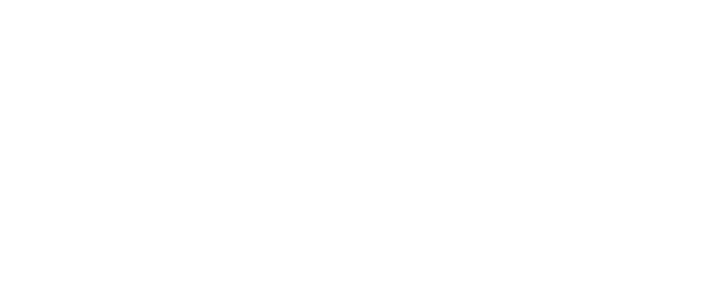
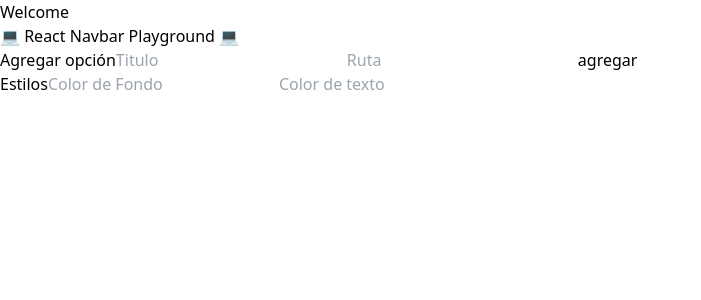
Before and after one commit to Pipexlul/U7-DOpt2-React-Nav-PG, a React (Vite) app: page /home in a window 1280 px wide. Before the commit this address had no page. Shown: the top 300 px of the page, without its empty margins (0-701 px from the left). Built offline with nearby package versions, Linux system fonts and the light colour scheme; a web font is replaced by a local one.

Commit message:
Create main route handling logic. Create main Root view component.

```diff
--- a/src/App.tsx
+++ b/src/App.tsx
@@ -1,21 +1,36 @@
-import { BrowserRouter, Routes, Route } from "react-router-dom";
+import {
+  createBrowserRouter,
+  RouterProvider,
+  Navigate,
+} from "react-router-dom";
 
-import Navbar from "./components/Navbar";
+import Root from "./views/Root";
+import Home from "./views/Home";
+import Default from "./views/Default";
 
-import Home from "./views/Home";
-
+const router = createBrowserRouter([
+  {
+    path: "/",
+    element: <Root />,
+    errorElement: null,
+    children: [
+      {
+        index: true,
+        element: <Navigate to="/home" />,
+      },
+      {
+        path: "/home",
+        element: <Home />,
+      },
+      {
+        path: "/:custom",
+        element: <Default />,
+      },
+    ],
+  },
+]);
 const App: React.FC = () => {
-  return (
-    <div>
-      <BrowserRouter>
-        <Navbar />
-        <br />
-        <Routes>
-          <Route path="/" element={<Home />} />
-        </Routes>
-      </BrowserRouter>
-    </div>
-  );
+  return <RouterProvider router={router} />;
 };
 
 export default App;
--- /dev/null
+++ b/src/views/Root.tsx
@@ -0,0 +1,14 @@
+import { Outlet } from "react-router-dom";
+
+import Navbar from "../components/Navbar";
+
+const Root: React.FC = () => {
+  return (
+    <>
+      <Navbar />
+      <Outlet />
+    </>
+  );
+};
+
+export default Root;
```
